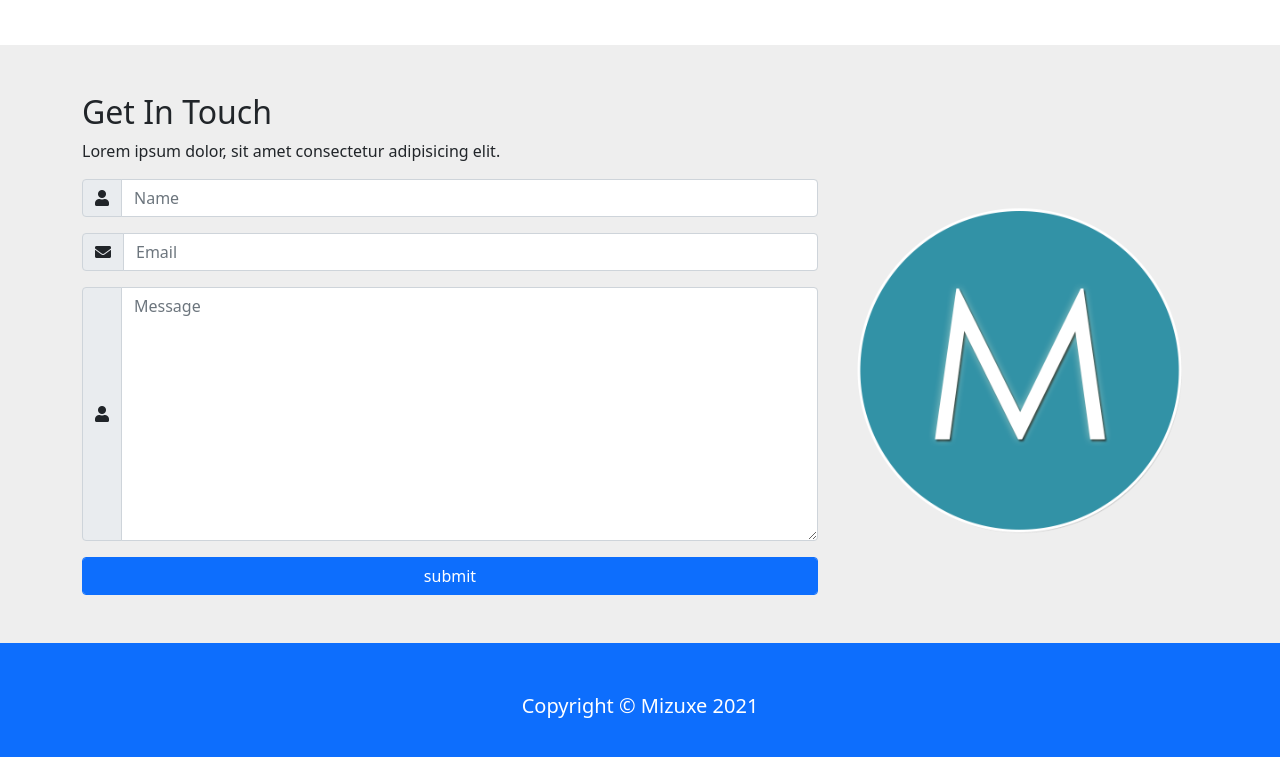
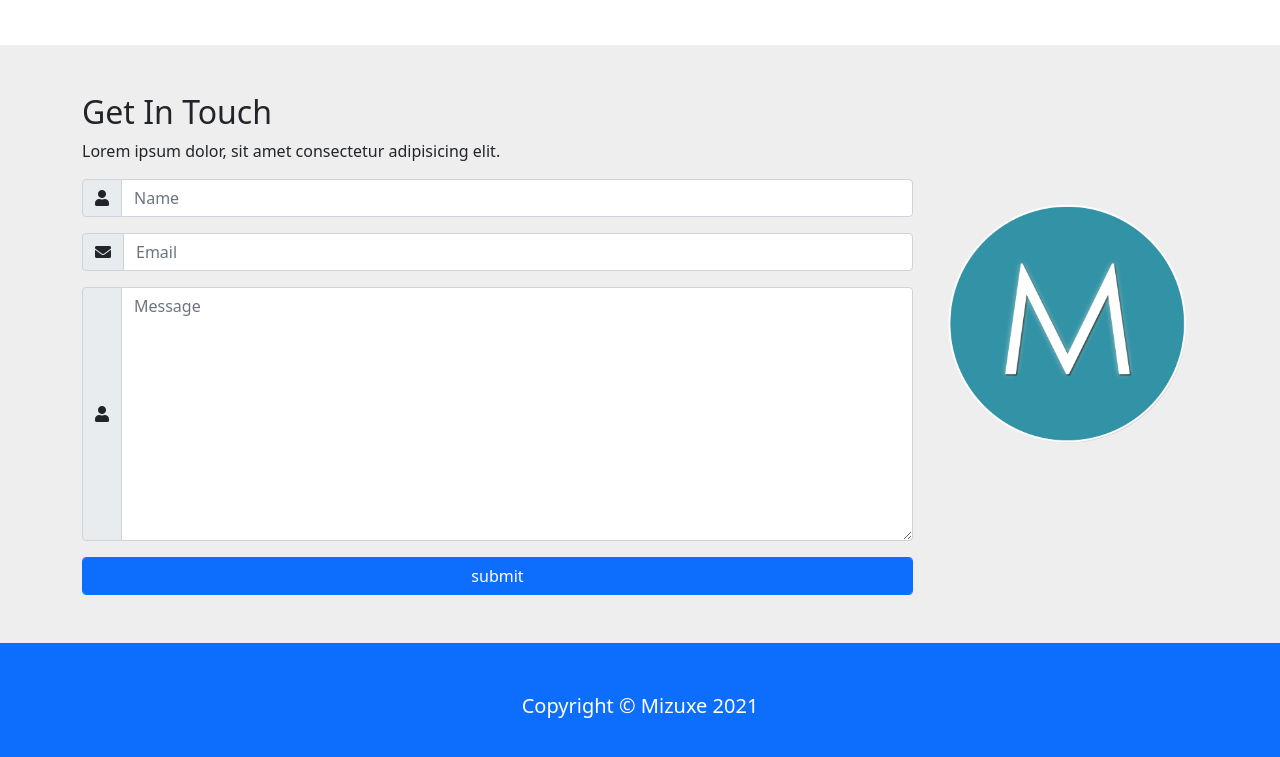
Before and after one commit to MohammedAtef59/task-4, a plain HTML site: page index.html in a window 1280 px wide. Shown: the part 2224-2981 px from the top of the page. Drawn offline with Linux system fonts and the light colour scheme.

Commit message:
Update index.html

```diff
--- a/index.html
+++ b/index.html
@@ -229,7 +229,7 @@
         <p>Lorem ipsum dolor, sit amet consectetur adipisicing elit.</p>
         <form action="">
             <div class="row">
-                <div class="col-md-8 col-sm-12">
+                <div class="col-md-9 col-sm-12">
                     <div class="input-group mb-3">
                         <div class="input-group-text"><i class="fas fa-user"></i></div>
                         <input type="text" class="form-control" placeholder="Name" >
@@ -244,7 +244,7 @@
                     </div>
                     <input type="submit" value="submit" class="form-control btn-primary">
                 </div><!-- col -->
-                <div class="col-md-4">
+                <div class="col-md-3">
                     <img src="./images/mlogo.png" alt="mlogo" class="img-fluid mt-3">
                 </div>
             </div><!-- row -->
```
